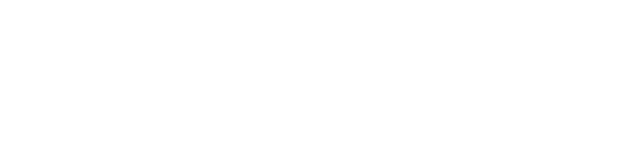
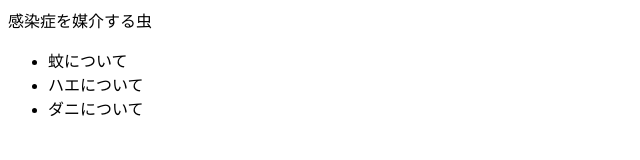
Before and after one commit to harukisugiyama/musi-kansensyo, a plain HTML site: page index.html in a window 1280 px wide. Shown: the whole page, without its empty margins (0-640 px from the left). Drawn offline with Linux system fonts and the light colour scheme.

Commit message:
Update index.html

```diff
--- a/index.html
+++ b/index.html
@@ -7,7 +7,14 @@
   </head>
   <body>
     <div class="header">
-    </div>
+      <div class="header-logo">感染症を媒介する虫</div>
+      <div class="header-list">
+        <ul>
+          <li>蚊について</li>
+          <li>ハエについて</li>
+          <li>ダニについて</li>
+        </ul>
+     </div>
     <div class="main">
     </div>
     <div class="footer">
```
